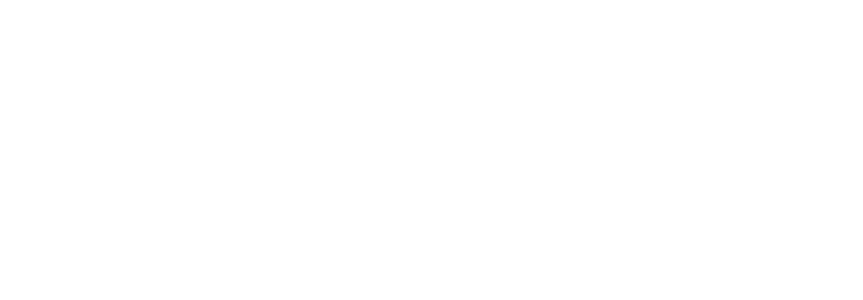
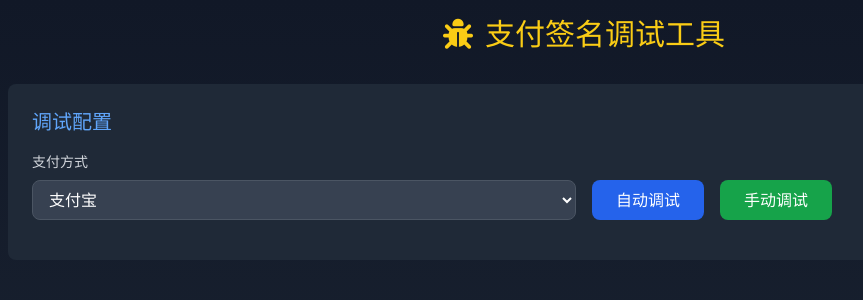
Before and after one commit to zhuiri-eng/5.0, a React (Vite) app: page /payment-debug in a window 1280 px wide. Before the commit this address had no page. Shown: the top 300 px of the page, without its empty margins (56-919 px from the left). Built offline with nearby package versions, Linux system fonts and the light colour scheme.

Commit message:
修复验签失败问题：更新回调地址为sta.qijiuwang.top，添加详细调试页面

```diff
--- a/src/App.tsx
+++ b/src/App.tsx
@@ -5,6 +5,7 @@ import { generateMetaphysicsReport } from "@/lib/metaphysics";
 import MetaphysicsReport from "@/pages/MetaphysicsReport";
 import PaymentSuccess from "@/pages/PaymentSuccess";
 import PaymentTest from "@/pages/PaymentTest";
+import PaymentDebug from "@/pages/PaymentDebug";
 import TestPage from "@/pages/TestPage";
 import { useState } from "react";
 import { AuthContext } from '@/contexts/authContext';
@@ -41,6 +42,7 @@ export default function App() {
           <Route path="/metaphysics-report" element={<MetaphysicsReport reportData={reportData} />} />
           <Route path="/payment-success" element={<PaymentSuccess />} />
           <Route path="/payment-test" element={<PaymentTest />} />
+          <Route path="/payment-debug" element={<PaymentDebug />} />
           <Route path="/test" element={<TestPage />} />
           <Route path="/other" element={<div className="text-center text-xl">Other Page - Coming Soon</div>} />
         </Routes>
--- a/src/lib/paymentConfig.ts
+++ b/src/lib/paymentConfig.ts
@@ -21,8 +21,8 @@ const BASE_CONFIG = {
 // 回调地址配置
 const getCallbackUrls = () => {
   return {
-    NOTIFY_URL: 'https://www.cccyun.cc/notify_url.php',
-    RETURN_URL: 'https://www.cccyun.cc/return_url.php',
+    NOTIFY_URL: 'https://sta.qijiuwang.top/notify_url.php',
+    RETURN_URL: 'https://sta.qijiuwang.top/return_url.php',
   };
 };
 
--- /dev/null
+++ b/src/pages/PaymentDebug.tsx
@@ -0,0 +1,201 @@
+import React, { useState } from 'react';
+import { debugPaymentParams, generateOrderId, generateSign, md5 } from '@/lib/paymentConfig';
+
+const PaymentDebug: React.FC = () => {
+  const [selectedPayment, setSelectedPayment] = useState<'alipay' | 'wechat' | 'qq'>('alipay');
+  const [debugInfo, setDebugInfo] = useState<any>(null);
+
+  const handleDebug = () => {
+    const info = debugPaymentParams(selectedPayment);
+    setDebugInfo(info);
+  };
+
+  const handleManualDebug = () => {
+    const orderId = generateOrderId();
+    const amount = 19.9;
+
+    const paymentParams = {
+      pid: '1000',
+      type: selectedPayment,
+      out_trade_no: orderId,
+      notify_url: 'https://sta.qijiuwang.top/notify_url.php',
+      return_url: 'https://sta.qijiuwang.top/return_url.php',
+      name: '玄学命理报告',
+      money: amount.toFixed(2),
+      sitename: '玄学命理分析平台'
+    };
+
+    const signStr = generateSign(paymentParams, '1cepbt1wHFN83OrrlaWvOcwrteZlD');
+    const sign = md5(signStr).toUpperCase();
+
+    setDebugInfo({
+      orderId,
+      amount,
+      paymentType: selectedPayment,
+      params: paymentParams,
+      signString: signStr,
+      sign: sign,
+      fullUrl: `https://sta.qijiuwang.top/submit.php?${new URLSearchParams({
+        ...paymentParams,
+        sign
+      }).toString()}`
+    });
+  };
+
+  return (
+    <div className="min-h-screen bg-gradient-to-b from-gray-900 to-gray-800 text-white p-4">
+      <div className="max-w-6xl mx-auto">
+        <h1 className="text-3xl font-bold text-center mb-8 text-yellow-400">
+          <i className="fa-solid fa-bug mr-3"></i>
+          支付签名调试工具
+        </h1>
+
+        <div className="bg-gray-800 rounded-lg p-6 mb-6">
+          <h2 className="text-xl font-semibold mb-4 text-blue-400">调试配置</h2>
+
+          <div className="grid grid-cols-1 md:grid-cols-2 gap-4 mb-4">
+            <div>
+              <label className="block text-sm font-medium text-gray-300 mb-2">
+                支付方式
+              </label>
+              <select
+                value={selectedPayment}
+                onChange={(e) => setSelectedPayment(e.target.value as 'alipay' | 'wechat' | 'qq')}
+                className="w-full bg-gray-700 border border-gray-600 rounded-lg px-3 py-2 text-white"
+              >
+                <option value="alipay">支付宝</option>
+                <option value="wechat">微信支付</option>
+                <option value="qq">QQ钱包</option>
+              </select>
+            </div>
+
+            <div className="flex items-end space-x-4">
+              <button
+                onClick={handleDebug}
+                className="bg-blue-600 hover:bg-blue-700 text-white px-6 py-2 rounded-lg font-medium transition-colors"
+              >
+                自动调试
+              </button>
+              <button
+                onClick={handleManualDebug}
+                className="bg-green-600 hover:bg-green-700 text-white px-6 py-2 rounded-lg font-medium transition-colors"
+              >
+                手动调试
+              </button>
+            </div>
+          </div>
+        </div>
+
+        {debugInfo && (
+          <div className="space-y-6">
+            {/* 基础信息 */}
+            <div className="bg-gray-800 rounded-lg p-6">
+              <h3 className="text-lg font-semibold mb-4 text-green-400">基础信息</h3>
+              <div className="grid grid-cols-1 md:grid-cols-3 gap-4">
+                <div>
+                  <span className="text-gray-400">订单号:</span>
+                  <div className="text-white font-mono text-sm break-all">{debugInfo.orderId}</div>
+                </div>
+                <div>
+                  <span className="text-gray-400">金额:</span>
+                  <div className="text-white font-mono text-sm">{debugInfo.amount} 元</div>
+                </div>
+                <div>
+                  <span className="text-gray-400">支付方式:</span>
+                  <div className="text-white font-mono text-sm">{debugInfo.paymentType}</div>
+                </div>
+              </div>
+            </div>
+
+            {/* 支付参数 */}
+            <div className="bg-gray-800 rounded-lg p-6">
+              <h3 className="text-lg font-semibold mb-4 text-green-400">支付参数</h3>
+              <div className="bg-gray-900 rounded-lg p-4 overflow-x-auto">
+                <table className="w-full text-sm">
+                  <thead>
+                    <tr className="border-b border-gray-700">
+                      <th className="text-left text-gray-400 pb-2">参数名</th>
+                      <th className="text-left text-gray-400 pb-2">参数值</th>
+                    </tr>
+                  </thead>
+                  <tbody>
+                    {Object.entries(debugInfo.params).map(([key, value]) => (
+                      <tr key={key} className="border-b border-gray-800">
+                        <td className="py-2 text-gray-300 font-mono">{key}</td>
+                        <td className="py-2 text-white font-mono break-all">{String(value)}</td>
+                      </tr>
+                    ))}
+                  </tbody>
+                </table>
+              </div>
+            </div>
+
+            {/* 签名生成过程 */}
+            <div className="bg-gray-800 rounded-lg p-6">
+              <h3 className="text-lg font-semibold mb-4 text-green-400">签名生成过程</h3>
+
+              <div className="space-y-4">
+                <div>
+                  <span className="text-gray-400 block mb-2">1. 签名字符串 (按字母顺序排序):</span>
+                  <div className="bg-gray-900 rounded-lg p-4">
+                    <code className="text-green-400 font-mono text-sm break-all whitespace-pre-wrap">
+                      {debugInfo.signString}
+                    </code>
+                  </div>
+                </div>
+
+                <div>
+                  <span className="text-gray-400 block mb-2">2. MD5签名 (大写):</span>
+                  <div className="bg-gray-900 rounded-lg p-4">
+                    <code className="text-yellow-400 font-mono text-sm break-all">
+                      {debugInfo.sign}
+                    </code>
+                  </div>
+                </div>
+              </div>
+            </div>
+
+            {/* 完整URL */}
+            <div className="bg-gray-800 rounded-lg p-6">
+              <h3 className="text-lg font-semibold mb-4 text-green-400">完整支付URL</h3>
+              <div className="bg-gray-900 rounded-lg p-4">
+                <code className="text-blue-400 font-mono text-sm break-all whitespace-pre-wrap">
+                  {debugInfo.fullUrl}
+                </code>
+              </div>
+              <div className="mt-4">
+                <a
+                  href={debugInfo.fullUrl}
+                  target="_blank"
+                  rel="noopener noreferrer"
+                  className="inline-block bg-yellow-600 hover:bg-yellow-700 text-white px-6 py-2 rounded-lg font-medium transition-colors"
+                >
+                  <i className="fa-solid fa-external-link-alt mr-2"></i>
+                  测试支付链接
+                </a>
+              </div>
+            </div>
+
+            {/* 调试说明 */}
+            <div className="bg-blue-900/20 border border-blue-700 rounded-lg p-6">
+              <h3 className="text-lg font-semibold mb-4 text-blue-400">
+                <i className="fa-solid fa-info-circle mr-2"></i>
+                调试说明
+              </h3>
+              <div className="text-blue-200 space-y-2 text-sm">
+                <p>• 如果验签失败，请检查以下内容：</p>
+                <p>• 1. 参数排序是否正确 (按字母顺序)</p>
+                <p>• 2. 签名字符串格式是否正确 (key1=value1&key2=value2&key=密钥)</p>
+                <p>• 3. MD5算法是否正确</p>
+                <p>• 4. 密钥是否正确</p>
+                <p>• 5. 回调地址是否匹配</p>
+              </div>
+            </div>
+          </div>
+        )}
+      </div>
+    </div>
+  );
+};
+
+export default PaymentDebug;
```
